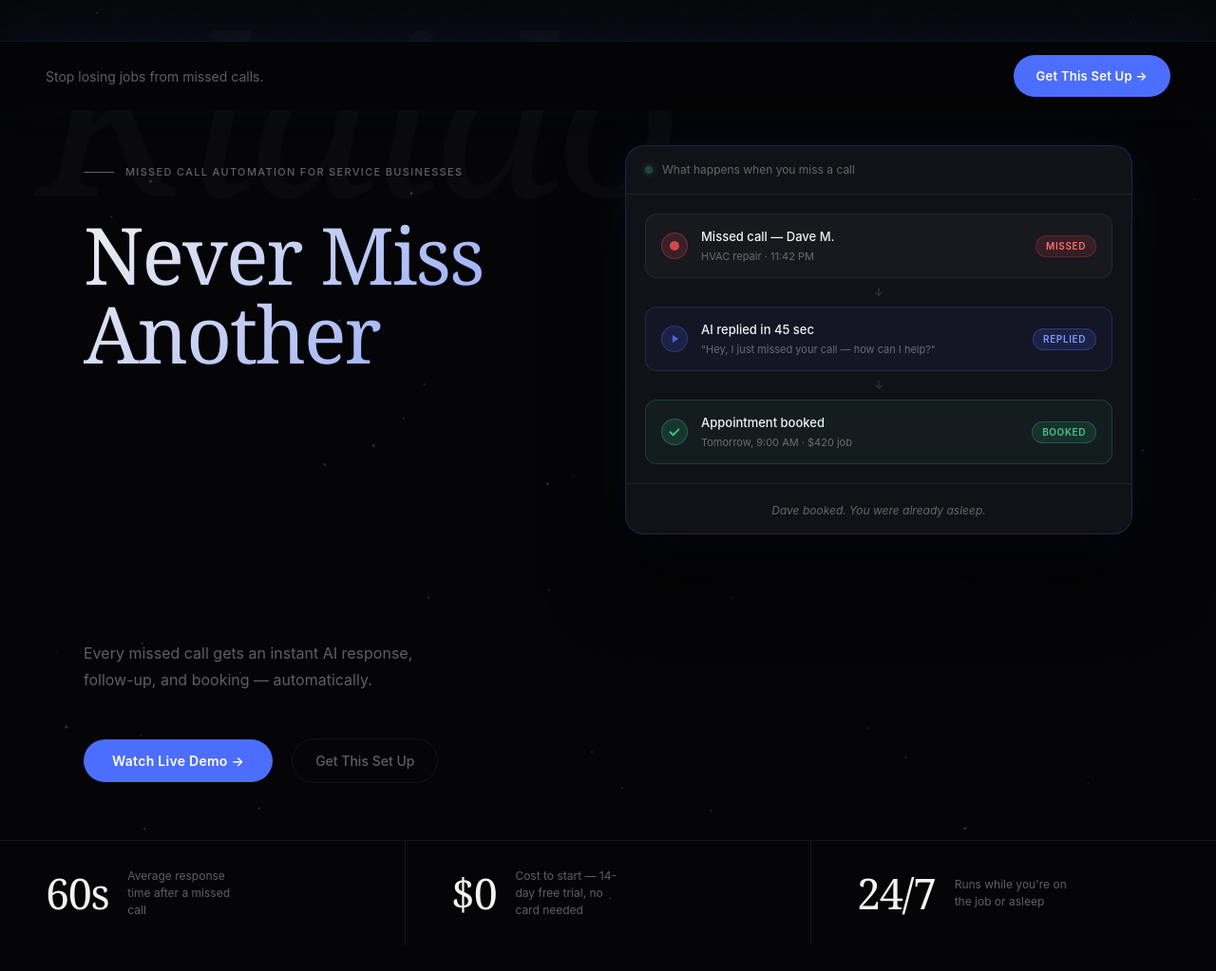
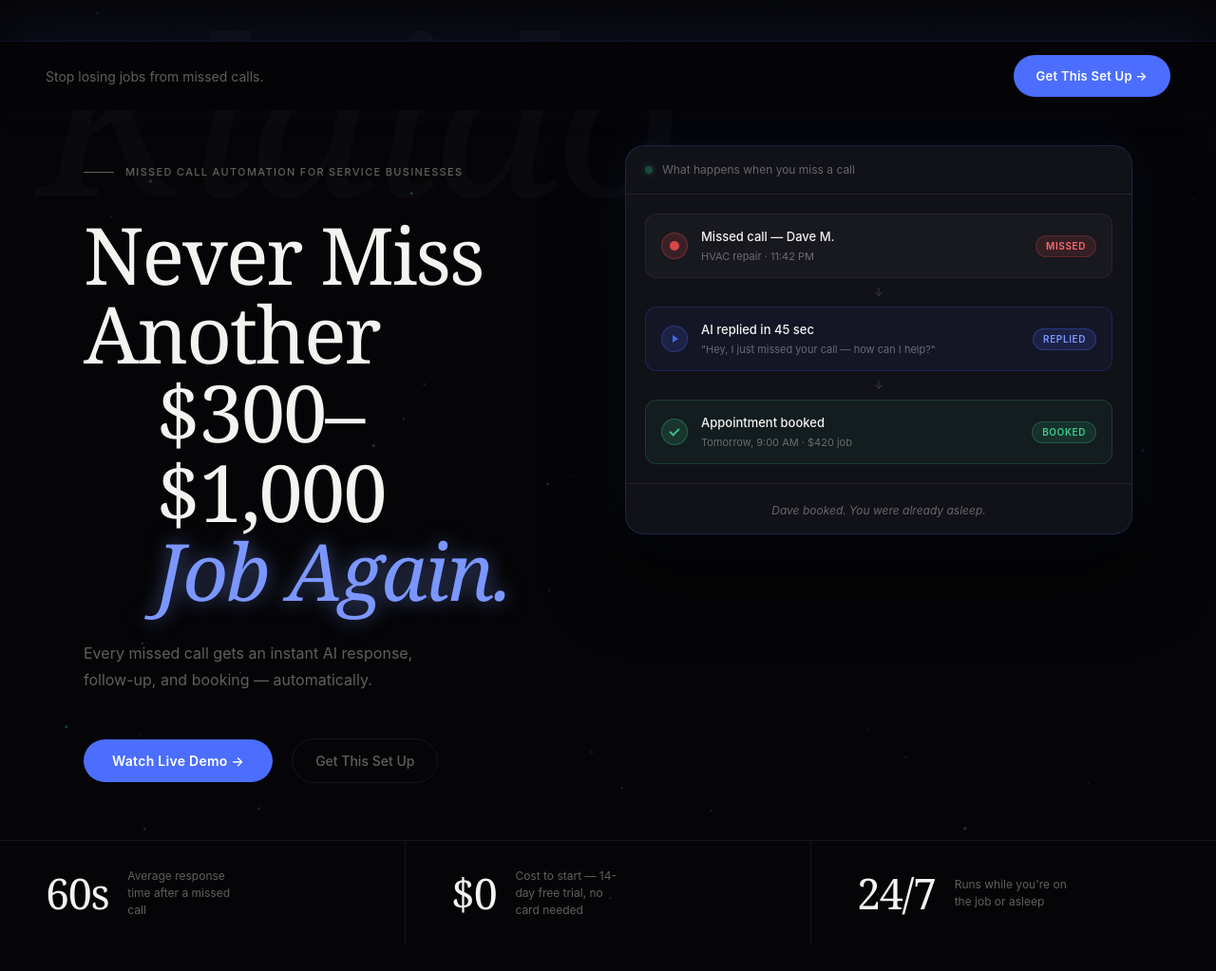
Before and after one commit to csiladin/klaido-website, a website built with Vite: page index.html in a window 1280 px wide. Shown: the part 757-1780 px from the top of the page at 95% size. Built offline with nearby package versions, Linux system fonts and the light colour scheme.

Commit message:
Fix invisible hero headline text — replace broken background-clip gradient with explicit colors

```diff
--- a/src/style.css
+++ b/src/style.css
@@ -187,18 +187,9 @@ nav.scrolled{
   font-weight:400;line-height:1.00;
   letter-spacing:-.025em;
   margin-bottom:32px;
-  background: linear-gradient(135deg, var(--white) 0%, var(--blue-s) 50%, var(--white) 100%);
-  background-size: 200% auto;
-  -webkit-background-clip: text;
-  -webkit-text-fill-color: transparent;
-  background-clip: text;
-  animation: gradientShift 8s ease infinite;
-}
-@keyframes gradientShift {
-  0%, 100% { background-position: 0% center; }
-  50% { background-position: 100% center; }
-}
-.hero-h1 em{font-style:italic;filter:drop-shadow(0 0 10px rgba(123,151,255,0.5))}
+  color:var(--white);
+}
+.hero-h1 em{font-style:italic;color:var(--blue-s);filter:drop-shadow(0 0 10px rgba(123,151,255,0.5))}
 .hero-h1 .line2{display:block;padding-left:clamp(40px,6vw,100px);animation:slideInLeft 1s ease-out 0.3s both}
 
 .hero-sub{
```
